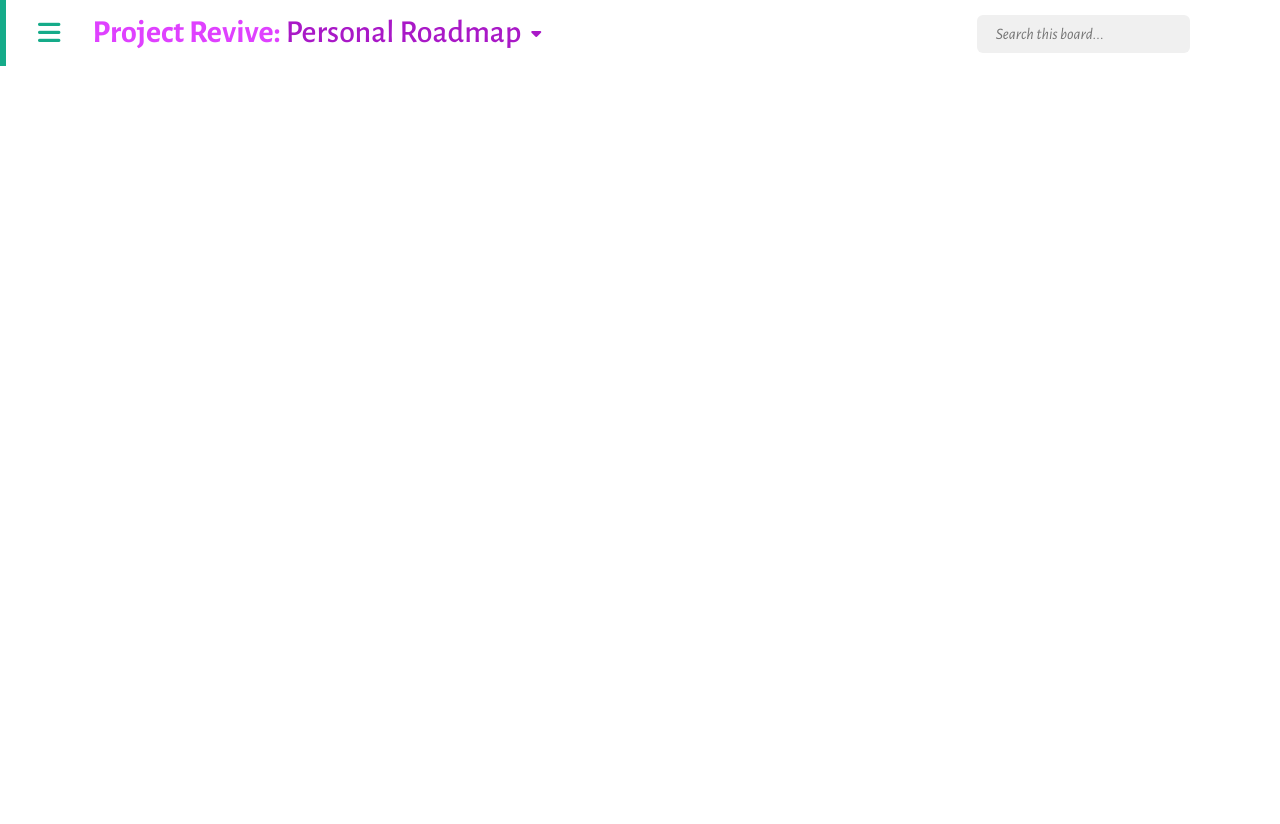
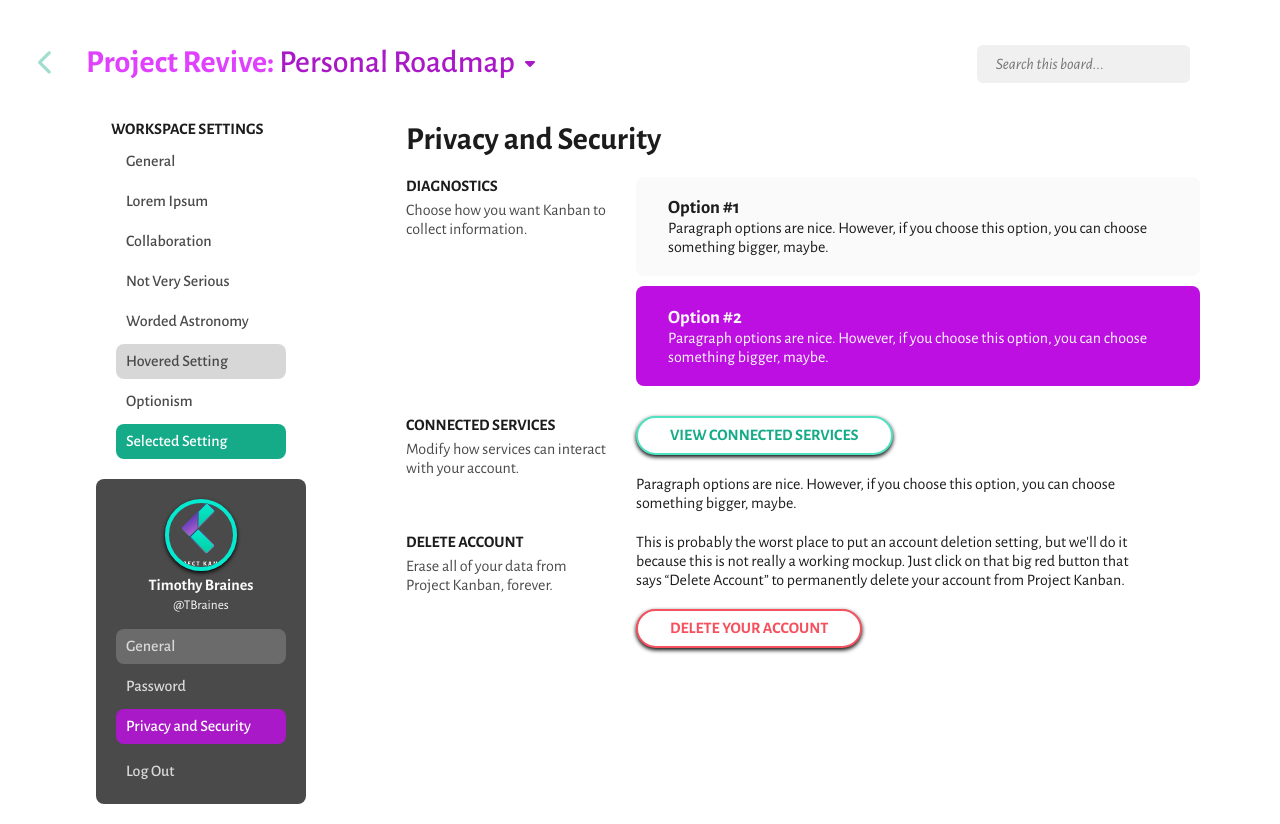
Before and after one commit to encadyma/enca-kanban, an Angular app: page /settings in a window 1280 px wide. Before the commit the page ends 800 px from the top, so only its background shows below. Built offline with nearby package versions, Linux system fonts and the light colour scheme.

Commit message:
Finished settings mockup and updated routing.

```diff
--- a/src/app/board/board.component.html
+++ b/src/app/board/board.component.html
@@ -1,4 +1,4 @@
-<board-toolbar [board]="test_board" class="board-toolbar"></board-toolbar>
+<board-toolbar [board]="test_board" class="board-toolbar" [goToView]="goToView"></board-toolbar>
 <div class="board-decks-container">
   <deck
     [deck]="deck"
--- a/src/app/board/board.component.ts
+++ b/src/app/board/board.component.ts
@@ -8,6 +8,7 @@ import { Component } from '@angular/core';
 export class BoardComponent {
   // Sample board, based on early mockups.
   selectedCard = null;
+  goToView = "/settings";
   test_board = {
     id: 1,
     title: "Personal Roadmap",
--- a/src/app/settings/settings.component.css
+++ b/src/app/settings/settings.component.css
@@ -0,0 +1,223 @@
+/* Board Toolbar */
+
+.board-toolbar {
+  padding-top: 30px;
+  position: fixed;
+  width: 100%;
+  background-color: #FFFFFF;
+}
+
+/* Menu Button */
+.fa-bars {
+  font-size: 1.6em;
+  color: #15AB89;
+  padding: 20px 32px;
+  border-left: 6px solid rgba(0, 0, 0, 0);
+  cursor: pointer;
+  transition: all ease 150ms;
+  opacity: 0.4;
+}
+
+.fa-bars:hover {
+  opacity: 1;
+  border-left-color: #15AB89;
+  transition: all ease 150ms;
+}
+
+.board-title {
+  display: inline-block;
+  cursor: default;
+}
+.board-title-workspace {
+  font-size: 2em;
+  font-weight: 700;
+  color: #DF41FF;
+}
+.board-title-board {
+  font-size: 2em;
+  font-weight: 500;
+  color: #A919C7;
+}
+
+.board-title-dropdown {
+  font-size: 1em;
+  color: #A919C7;
+  cursor: pointer;
+  padding: 8px 10px;
+  border-radius: 6px;
+  background-color: rgba(255, 255, 255, 0);
+  vertical-align: top;
+  margin-top: 4px;
+}
+
+.board-title-dropdown:hover {
+  background-color: #F0F0F0;
+}
+
+.board-search {
+  padding: 0.6em 1.2em;
+  border-radius: 6px;
+  background-color: #F0F0F0;
+  font-size: 1em;
+  font-family: 'Alegreya Sans', sans-serif;
+  outline: none;
+  -webkit-outline: none;
+  border: 0;
+  float: right;
+  font-style: italic;
+  color: #9B9B9B;
+  margin-top: 15px;
+  margin-right: 90px;
+}
+
+
+/* Settings Styling */
+.settings-container {
+  padding-top: 120px;
+  margin-left: 96px;
+  overflow-y: hidden;
+}
+
+/* Titles Reset */
+h1, h2, h3, h4, h5, h6, p {
+  margin: 0;
+  padding: 0;
+}
+
+.settings-left {
+  max-width: 400px;
+  display: inline-block;
+  vertical-align: top;
+}
+
+/* Settings Selector */
+
+.settings-left > b {
+  margin-left: 15px;
+}
+
+.settings-selector {
+  list-style: none;
+  padding: 0;
+  margin: 0;
+  margin-left: 15px;
+}
+
+.settings-selector li {
+  padding: 8px 10px;
+  margin: 5px;
+  font-weight: 500;
+  color: #4A4A4A;
+  background-color: rgba(0, 0, 0, 0);
+  cursor: pointer;
+  width: 150px;
+  border-radius: 8px;
+}
+
+.settings-selector li:hover, .settings-selector li.hovered {
+  background-color: rgba(155, 155, 155, 0.4);
+}
+
+.settings-selector li.red:hover, .settings-selector li.red.hovered, .settings-selector li.red.active {
+  background-color: #E41D1D;
+  color: #FFFFFF;
+}
+
+.settings-selector li.active {
+  background-color: #15AB89;
+  color: #FFFFFF;
+}
+
+.settings-selector.darked li.active {
+  background-color: #A919C7;
+  color: #FFFFFF;
+}
+
+.settings-user {
+  background-color: #4A4A4A;
+  border-radius: 8px;
+  width: 210px;
+  margin: 20px 0;
+  color: #FAFAFA;
+  padding: 10px 0;
+}
+
+.settings-user-profile {
+  text-align: center;
+  margin-top: 10px;
+  margin-bottom: 15px;
+}
+
+.user-profile-picture {
+  border-radius: 64px;
+  border: 4px solid #04EAD0;
+  box-shadow: 0px 2px 4px rgba(0, 0, 0, 50);
+}
+
+.settings-user li {
+  color: #D8D8D8;
+}
+
+/* Settings Form Option */
+
+.settings-right {
+  display: inline-block;
+  vertical-align: top;
+  margin-left: 100px;
+}
+
+.settings-right h1 {
+  font-size: 2em;
+}
+
+.setting-section {
+  margin-bottom: 20px;
+}
+
+.setting-headline {
+  display: inline-block;
+  max-width: 200px;
+  vertical-align: top;
+}
+
+.setting-headline b {
+  display: block;
+  margin-bottom: 5px;
+}
+
+.setting-headline p {
+  color: #4A4A4A;
+}
+
+.setting-form {
+  display: inline-block;
+  margin-left: 30px;
+  vertical-align: top;
+}
+
+.setting-form p {
+  max-width: 500px;
+}
+
+.setting-form button {
+  margin-bottom: 20px;
+}
+
+.setting-form-option {
+  padding: 1.2em 2em;
+  margin-bottom: 10px;
+  max-width: 500px;
+  background-color: #FAFAFA;
+  color: #1C1C1C;
+  border-radius: 8px;
+  cursor: pointer;
+}
+
+.setting-form-option:hover, .setting-form-option.hovered {
+  background-color: #EDEDED;
+}
+
+.setting-form-option.active {
+  background-color: #BD0FE1;
+  color: #FAFAFA;
+}
--- a/src/app/settings/settings.component.html
+++ b/src/app/settings/settings.component.html
@@ -1 +1,72 @@
-<board-toolbar [board]="test_board"></board-toolbar>
+<board-toolbar [board]="test_board" class="board-toolbar" [goToView]="goToView"></board-toolbar>
+<div class="settings-container">
+  <div class="settings-left">
+    <b>WORKSPACE SETTINGS</b>
+    <ul class="settings-selector">
+      <li>General</li>
+      <li>Lorem Ipsum</li>
+      <li>Collaboration</li>
+      <li>Not Very Serious</li>
+      <li>Worded Astronomy</li>
+      <li class="hovered">Hovered Setting</li>
+      <li>Optionism</li>
+      <li class="active">Selected Setting</li>
+    </ul>
+    <div class="settings-user">
+      <div class="settings-user-profile">
+        <img class="user-profile-picture" src="/assets/LaunchImage.png" width="64" height="64"><br>
+        <b class="user-profile-name">Timothy Braines</b><br>
+        <small class="user-profile-handle">@TBraines</small>
+      </div>
+      <ul class="settings-selector darked">
+        <li class="hovered">General</li>
+        <li>Password</li>
+        <li class="active">Privacy and Security</li>
+        <li class="red" style="margin-top: 10px;">Log Out</li>
+      </ul>
+    </div>
+  </div>
+  <section class="settings-right">
+    <h1>Privacy and Security</h1>
+    <br>
+    <div class="setting-section">
+      <div class="setting-headline">
+        <b>DIAGNOSTICS</b>
+        <p>Choose how you want Kanban to collect information.</p>
+      </div>
+      <div class="setting-form">
+        <div class="setting-form-options">
+          <div class="setting-form-option">
+            <h3>Option #1</h3>
+            <p>Paragraph options are nice. However, if you choose this option, you can choose something bigger, maybe.</p>
+          </div>
+          <div class="setting-form-option active">
+            <h3>Option #2</h3>
+            <p>Paragraph options are nice. However, if you choose this option, you can choose something bigger, maybe.</p>
+          </div>
+        </div>
+      </div>
+    </div>
+    <div class="setting-section">
+      <div class="setting-headline">
+        <b>CONNECTED SERVICES</b>
+        <p>Modify how services can interact with your account.</p>
+      </div>
+      <div class="setting-form">
+        <button>VIEW CONNECTED SERVICES</button>
+        <p>Paragraph options are nice. However, if you choose this option, you can choose something bigger, maybe.</p>
+      </div>
+    </div>
+    <div class="setting-section">
+      <div class="setting-headline">
+        <b>DELETE ACCOUNT</b>
+        <p>Erase all of your data from Project Kanban, forever.</p>
+      </div>
+      <div class="setting-form">
+        <p>This is probably the worst place to put an account deletion setting, but we'll do it because this is not really a working mockup. Just click on that big red button that says “Delete Account” to permanently delete your account from Project Kanban.</p>
+        <br>
+        <button class="red">DELETE YOUR ACCOUNT</button>
+      </div>
+    </div>
+  </section>
+</div>
--- a/src/app/settings/settings.component.ts
+++ b/src/app/settings/settings.component.ts
@@ -6,6 +6,7 @@ import { Component, Input } from '@angular/core';
   styleUrls: ['./settings.component.css']
 })
 export class SettingsComponent {
+  goToView = "/board";
   test_board = {
     id: 1,
     title: "Personal Roadmap",
--- a/src/app/toolbar/toolbar-view-changer.component.ts
+++ b/src/app/toolbar/toolbar-view-changer.component.ts
@@ -1,10 +1,27 @@
 import { Component, Input } from '@angular/core';
+import { Router } from '@angular/router';
 
 @Component({
   selector: 'toolbar-view-changer',
-  template: `<i class="fa fa-bars" aria-hidden="true"></i>`,
+  template: `<a [ngClass]="['fa', getIconClass()]" aria-hidden="true" (click)="onClick()"></a>`,
   styleUrls: ['./toolbar.component.css']
 })
 export class ToolbarViewChangerComponent {
   @Input() board;
+  @Input() goToView;
+
+  constructor(private router: Router) {}
+
+  onClick(): void {
+    console.log(this.goToView);
+    this.router.navigate([this.goToView]);
+  }
+
+  getIconClass(): string {
+    if (this.goToView == "/board") {
+      return "fa-chevron-left";
+    } else {
+      return "fa-bars";
+    }
+  }
 }
--- a/src/app/toolbar/toolbar.component.css
+++ b/src/app/toolbar/toolbar.component.css
@@ -8,7 +8,7 @@
 }
 
 /* Menu Button */
-.fa-bars {
+.fa-bars, .fa-chevron-left {
   font-size: 1.6em;
   color: #15AB89;
   padding: 20px 32px;
@@ -18,7 +18,7 @@
   opacity: 0.4;
 }
 
-.fa-bars:hover {
+.fa-bars:hover, .fa-chevron-left:hover {
   opacity: 1;
   border-left-color: #15AB89;
   transition: all ease 150ms;
--- a/src/app/toolbar/toolbar.component.html
+++ b/src/app/toolbar/toolbar.component.html
@@ -1,3 +1,3 @@
-<toolbar-view-changer [board]="board"></toolbar-view-changer>
+<toolbar-view-changer [board]="board" [goToView]="goToView"></toolbar-view-changer>
 <toolbar-title [board]="board"></toolbar-title>
 <input class="board-search" type="text" placeholder="Search this board..."/>
--- a/src/app/toolbar/toolbar.component.ts
+++ b/src/app/toolbar/toolbar.component.ts
@@ -8,4 +8,5 @@ import { Component, Input } from '@angular/core';
 export class ToolbarComponent {
   // title = 'app works!';
   @Input() board;
+  @Input() goToView;
 }
--- a/src/styles.css
+++ b/src/styles.css
@@ -46,6 +46,12 @@ button.turq {
   color: #15AB89;
 }
 
+button.red {
+  border-color: #F5515F;
+  background-color: #FFFFFF;
+  color: #F5515F;
+}
+
 /* Angular Component Styling */
 #app-loading {
   color: #A0A0A0;
```
